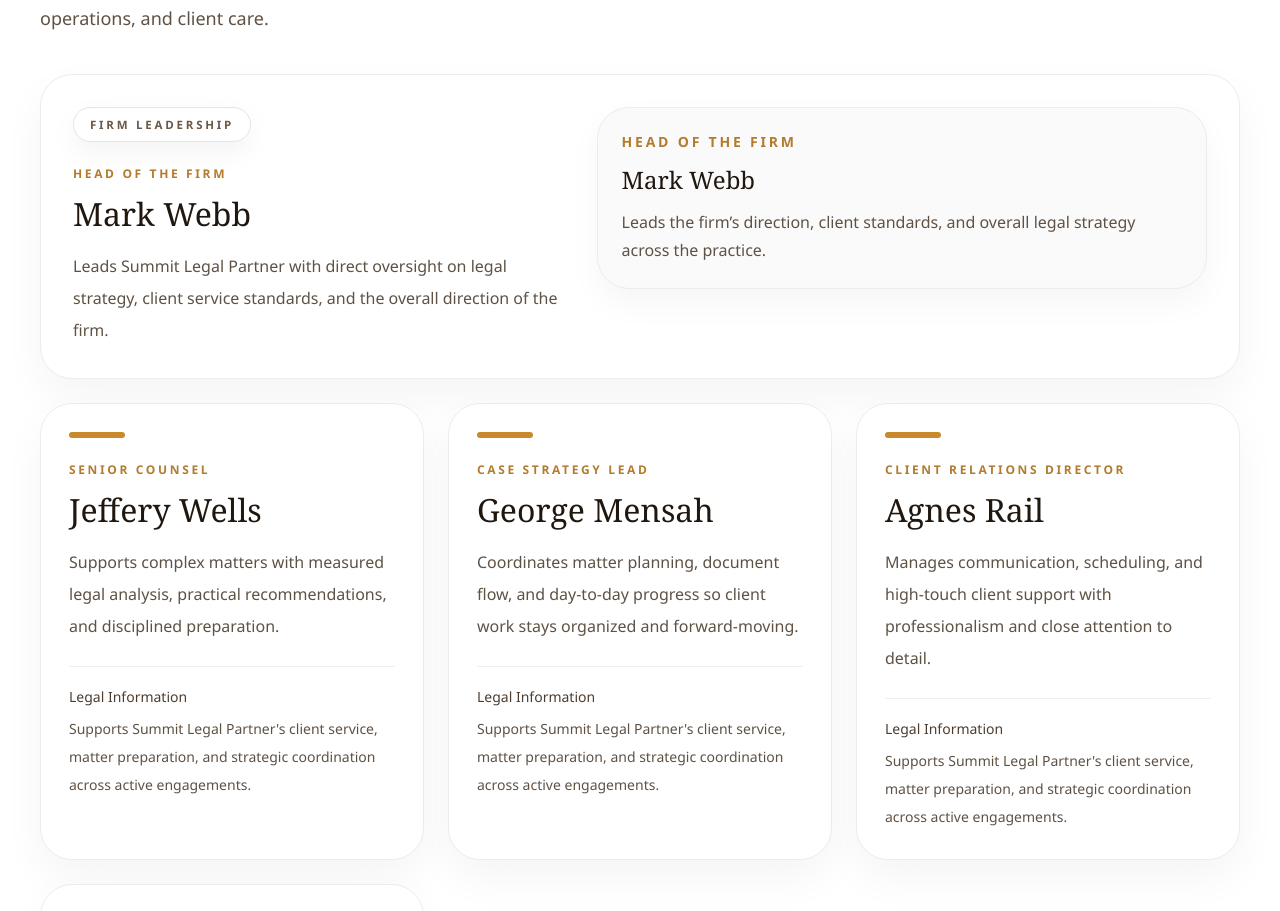
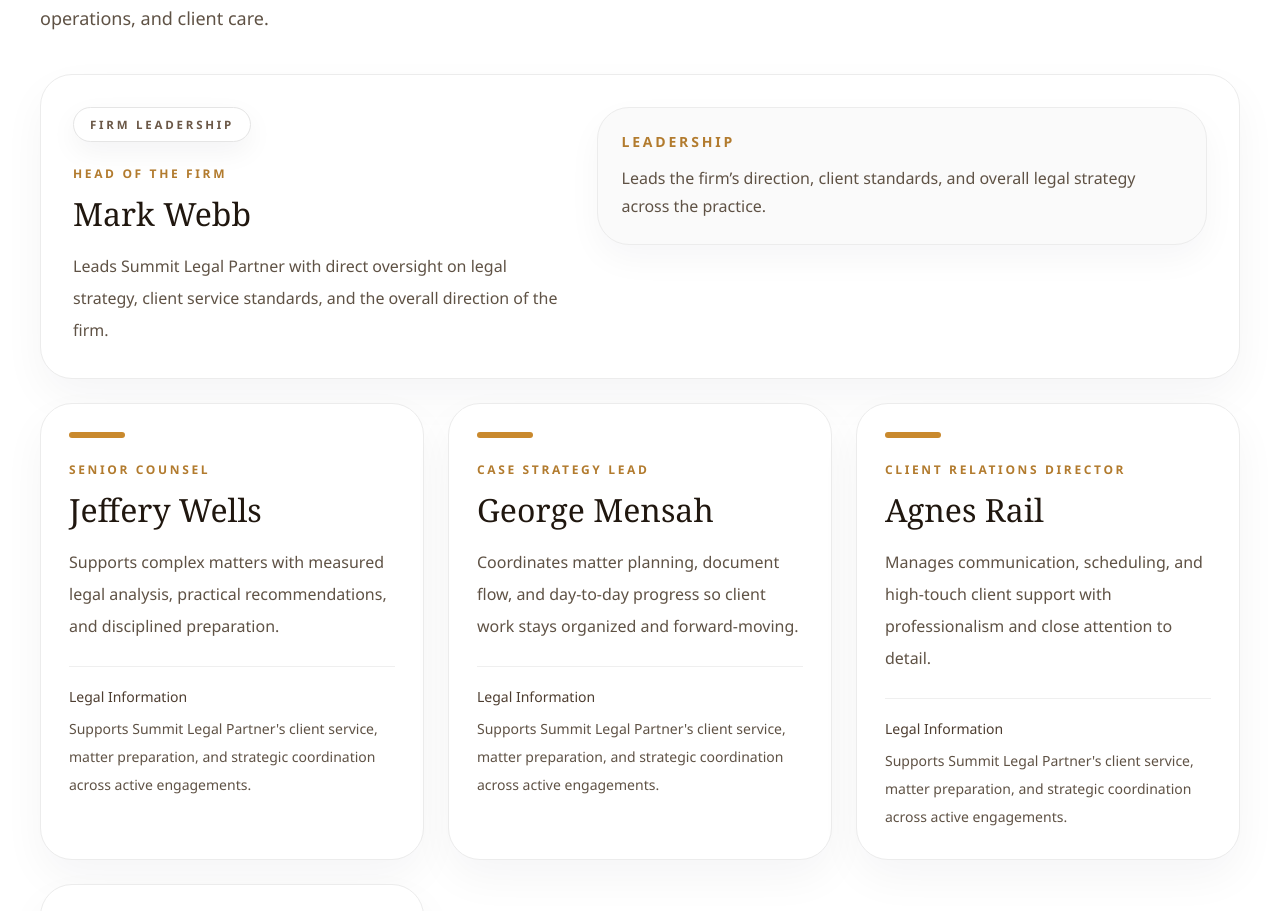
Before and after one commit to Fame233112eimmoa/legal-summit-lawfirm, a Next.js app: page /team in a window 1280 px wide. Shown: the part 860-1771 px from the top of the page. Built offline with nearby package versions, Linux system fonts and the light colour scheme.

Commit message:
Update website

```diff
--- a/app/team/page.tsx
+++ b/app/team/page.tsx
@@ -51,8 +51,7 @@
 
                   {index === 0 ? (
                     <div className="site-card-soft p-6">
-                      <p className="text-sm font-semibold uppercase tracking-[0.2em] text-[#b27b2e]">Head of the Firm</p>
-                      <p className="mt-3 font-serif text-2xl text-[#20170f]">{member.name}</p>
+                      <p className="text-sm font-semibold uppercase tracking-[0.2em] text-[#b27b2e]">Leadership</p>
                       <p className="site-text-muted mt-3 leading-7">
                         Leads the firm’s direction, client standards, and overall legal strategy across the practice.
                       </p>
```
